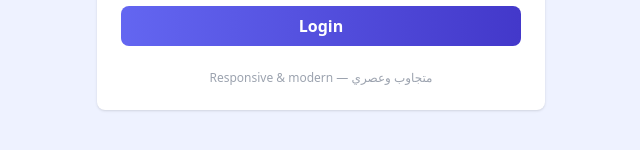
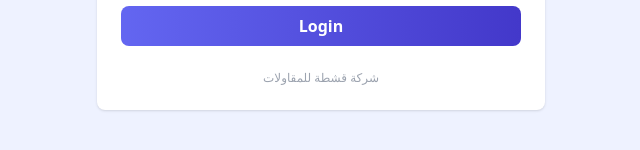
Before and after one commit to AbdelrhmanAymanFathi/Keshta-Company-System-Frontend, a Vue app: page / in a window 1280 px wide. Shown: the part 468-618 px from the top of the page, without its empty margins (319-959 px from the left). Built offline with nearby package versions, Linux system fonts and the light colour scheme.

Commit message:
add name of company on login.vue

```diff
--- a/src/components/Login.vue
+++ b/src/components/Login.vue
@@ -27,7 +27,7 @@
         </button>
       </form>
 
-      <p class="text-xs text-center text-gray-400">Responsive & modern — متجاوب وعصري</p>
+      <p class="text-xs text-center text-gray-400">شركة قشطة للمقاولات</p>
     </div>
   </div>
 </template>
```
